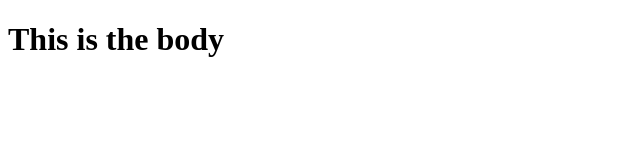
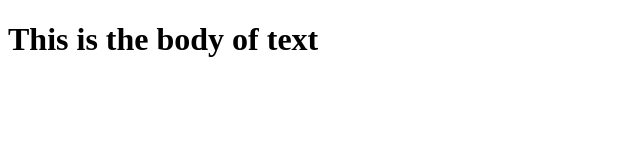
Before and after one commit to ryanthec/git-test, a plain HTML site: page index.html in a window 1280 px wide. Shown: the whole page, without its empty margins (0-640 px from the left). Drawn offline with Linux system fonts and the light colour scheme.

Commit message:
added more to header

```diff
--- a/index.html
+++ b/index.html
@@ -5,6 +5,6 @@
         <title>The start</title>
     </head>
     <body>
-        <h1>This is the body</h1>
+        <h1>This is the body of text</h1>
     </body>
 </html>
```
